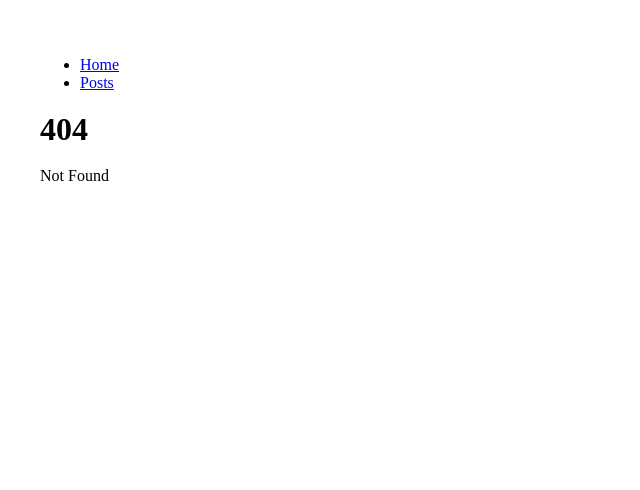
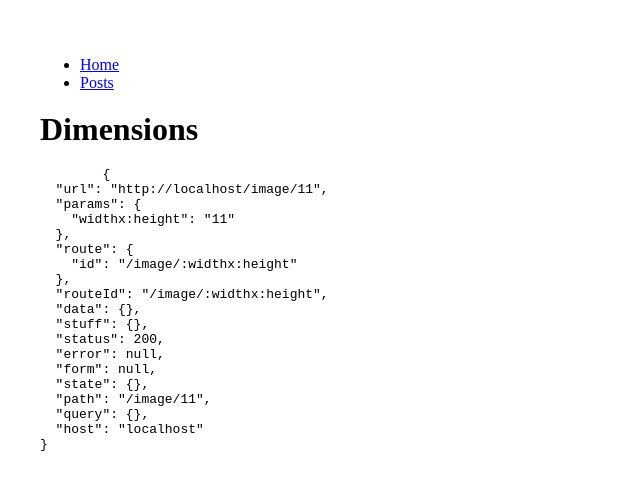
Before and after one commit to ngogiaphat/GettingStartedWithSvelte, a SvelteKit app: page /image/11 in a window 1280 px wide. Before the commit this address had no page. Shown: the top 490 px of the page, without its empty margins (0-640 px from the left). Built offline with nearby package versions, Linux system fonts and the light colour scheme.

Commit message:
create image

```diff
--- /dev/null
+++ b/src/routes/image/[width]x[height]/+page.svelte
@@ -0,0 +1,9 @@
+<script lang = "ts">
+	import {page} from '$app/stores';
+</script>
+<h1>
+	Dimensions
+</h1>
+<pre>
+	{JSON.stringify($page, null, 2)}
+</pre>
```
